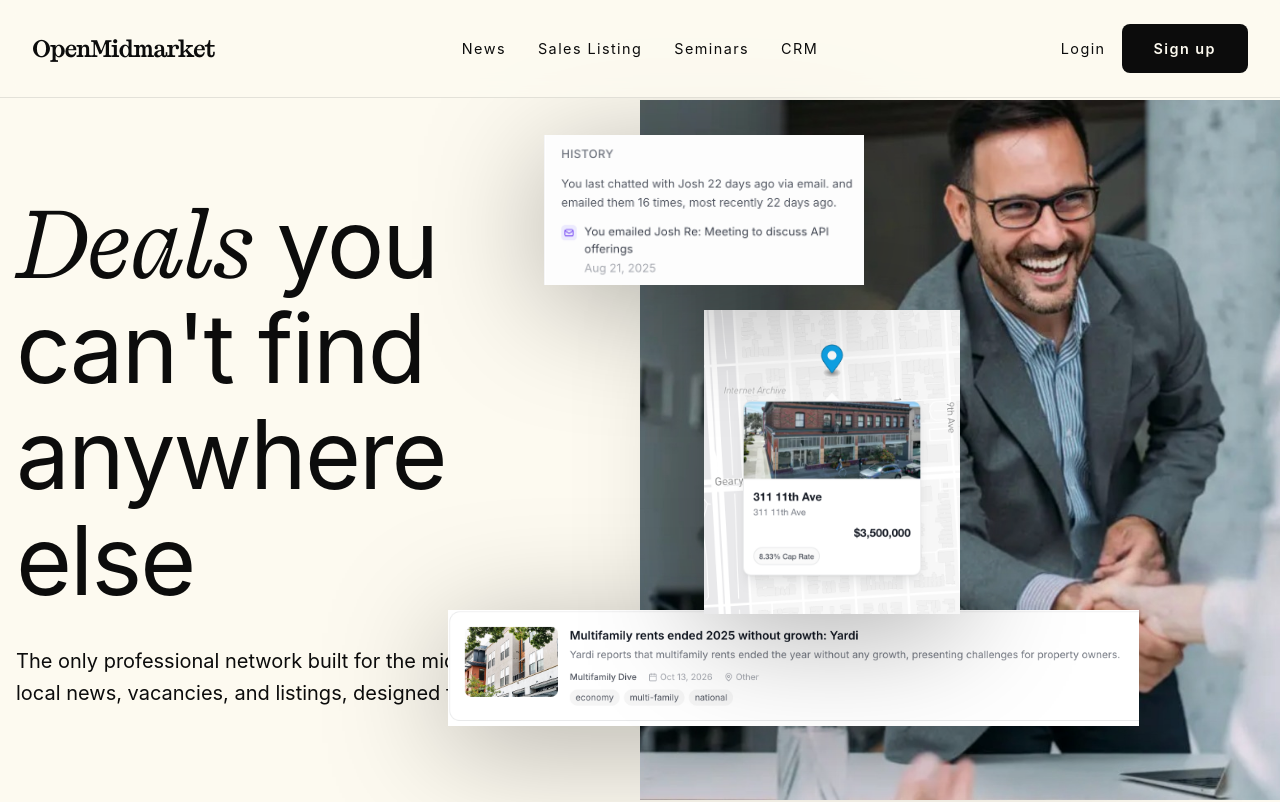
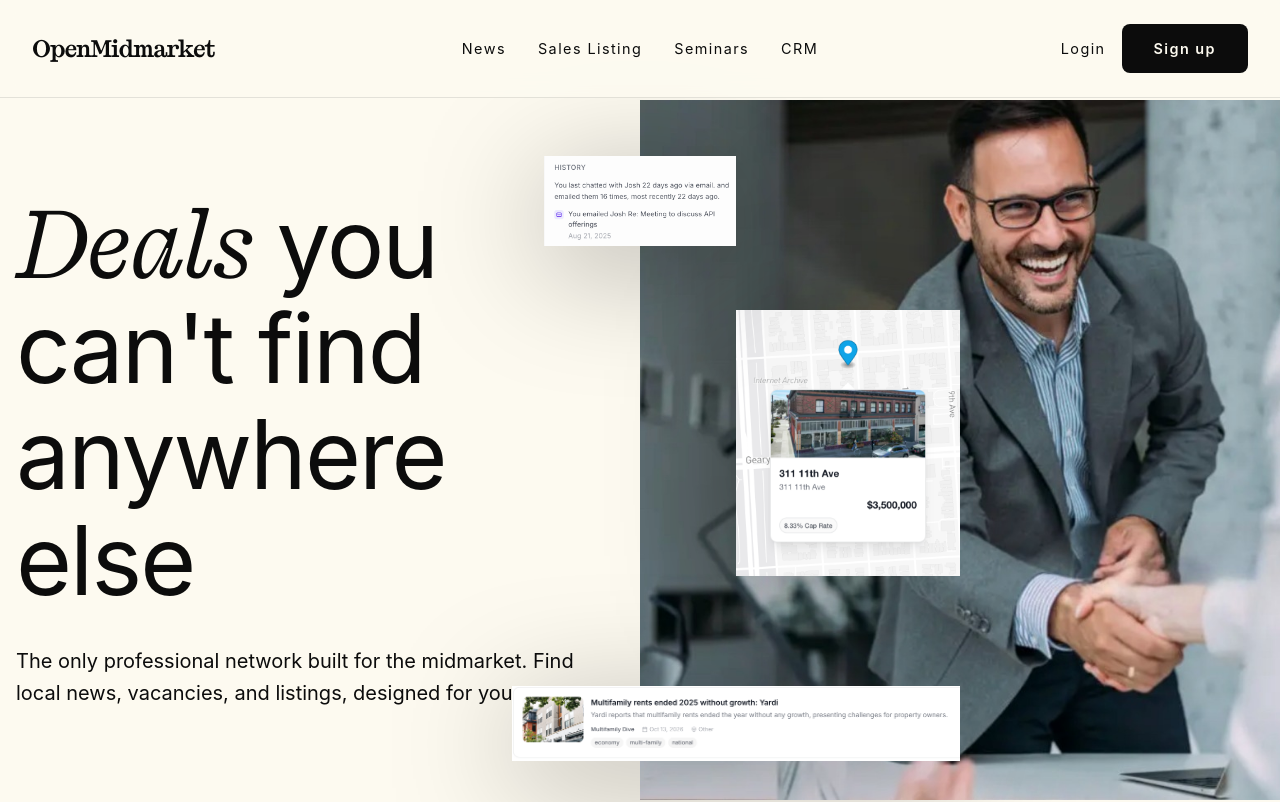
Before and after one commit to jahaskell53/landing-page-cre, a Next.js app: page / in a window 1280 px wide. Shown: the top 802 px of the page. Built offline with nearby package versions, Linux system fonts and the light colour scheme.

Commit message:
absolute posiitoning to retain relative posiitoning of components

```diff
--- a/src/app/page.tsx
+++ b/src/app/page.tsx
@@ -93,12 +93,10 @@ export default function Home() {
             zIndex: 0
           }} />
           <div style={{
-            position: 'relative',
+            position: 'absolute',
+            inset: 0,
             width: '100%',
             height: '100%',
-            display: 'flex',
-            alignItems: 'center',
-            justifyContent: 'center',
             zIndex: 2
           }}>
             {/* Glow effect behind the mockup */}
@@ -111,31 +109,31 @@ export default function Home() {
               zIndex: 1,
               opacity: 0.6
             }} />
-            {/* Floating article image */}
+            {/* Floating emails/history component - upper left */}
             <div style={{
               position: 'absolute',
-              left: '-30%',
-              bottom: '10%',
-              width: '108%',
+              left: '-15%',
+              top: '8%',
+              width: '30%',
               height: 'auto',
-              zIndex: 2,
+              zIndex: 3,
               filter: 'drop-shadow(0 20px 60px rgba(0, 0, 0, 0.3))'
             }}>
               <Image
-                src="/article-cropped.png"
-                alt="Article"
-                width={1200}
-                height={900}
+                src="/emails-cropped.png"
+                alt="Emails"
+                width={900}
+                height={700}
                 style={{ objectFit: 'contain', objectPosition: 'center', width: '100%', height: 'auto' }}
                 priority
               />
             </div>
-            {/* Floating map image */}
+            {/* Floating map component - center right */}
             <div style={{
               position: 'absolute',
-              left: '10%',
+              left: '15%',
               top: '30%',
-              width: '40%',
+              width: '35%',
               height: 'auto',
               zIndex: 2,
               filter: 'drop-shadow(0 20px 60px rgba(0, 0, 0, 0.3))'
@@ -149,21 +147,21 @@ export default function Home() {
                 priority
               />
             </div>
-            {/* Floating emails image */}
+            {/* Floating article component - bottom left extending past edge */}
             <div style={{
               position: 'absolute',
-              left: '-15%',
-              top: '5%',
-              width: '50%',
+              left: '-20%',
+              bottom: '5%',
+              width: '70%',
               height: 'auto',
               zIndex: 2,
               filter: 'drop-shadow(0 20px 60px rgba(0, 0, 0, 0.3))'
             }}>
               <Image
-                src="/emails-cropped.png"
-                alt="Emails"
-                width={900}
-                height={700}
+                src="/article-cropped.png"
+                alt="Article"
+                width={1200}
+                height={900}
                 style={{ objectFit: 'contain', objectPosition: 'center', width: '100%', height: 'auto' }}
                 priority
               />
```
